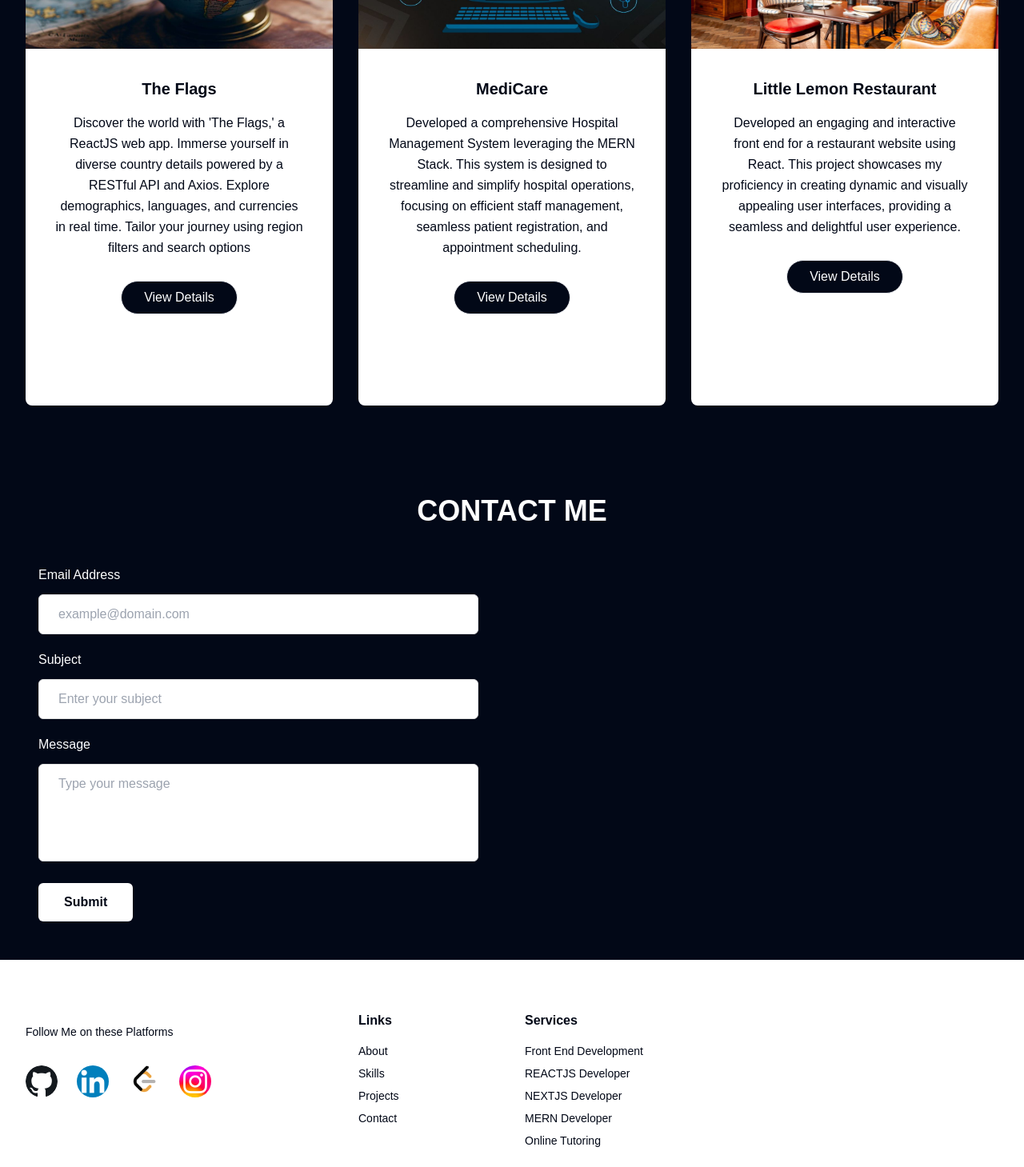
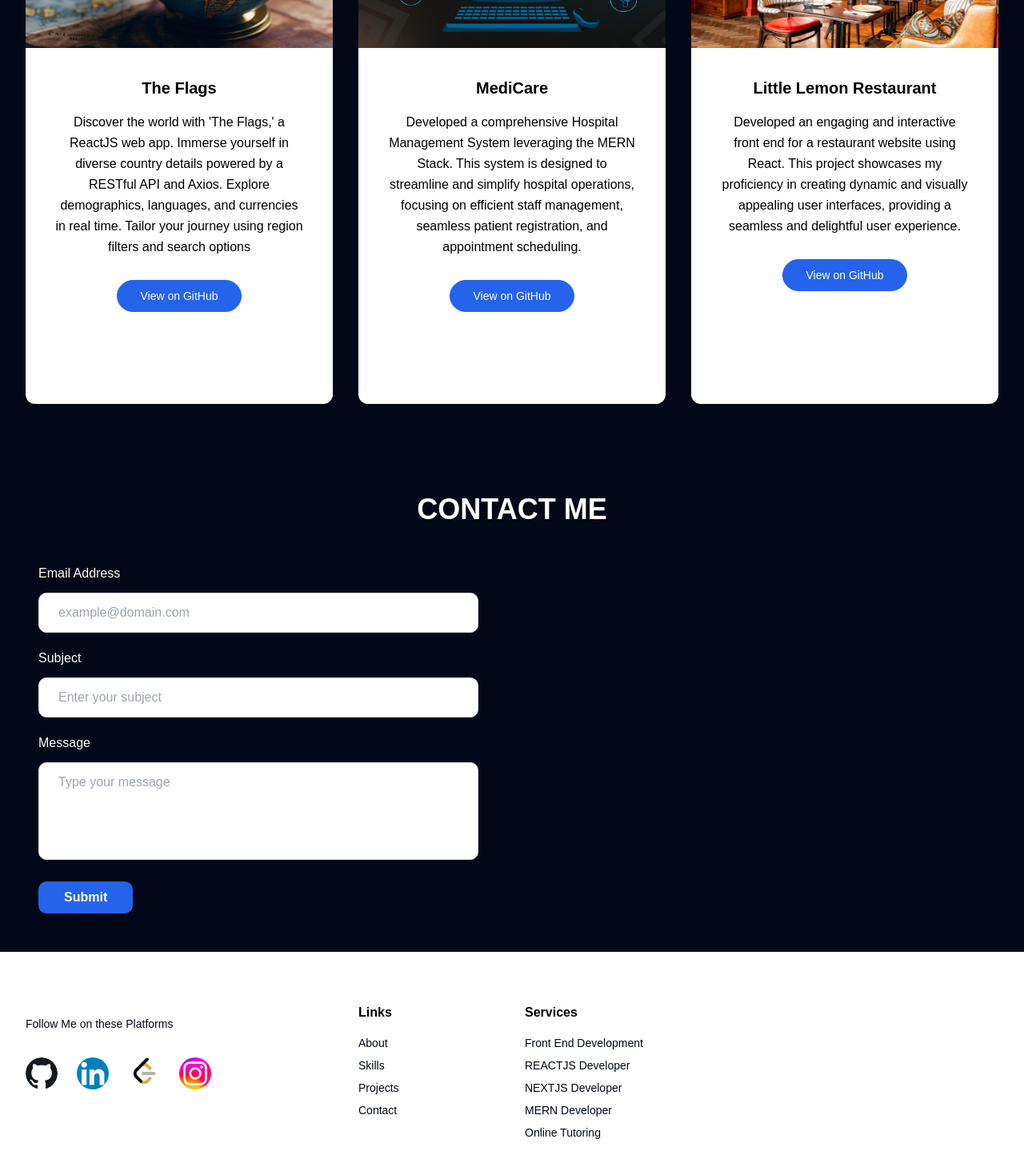
Before and after one commit to Faareh-Ahmed/Portfolio, a Next.js app: page / in a window 1280 px wide. Shown: the part 1814-3273 px from the top of the page at 80% size. Built offline with nearby package versions, Linux system fonts and the light colour scheme; a web font is replaced by a local one.

Commit message:
Added Social Media Links and Shadcn Theming

```diff
--- a/app/globals.css
+++ b/app/globals.css
@@ -1,77 +1,54 @@
 @tailwind base;
 @tailwind components;
 @tailwind utilities;
+
+
+
 
 
 @layer base {
   :root {
     --background: 0 0% 100%;
     --foreground: 222.2 84% 4.9%;
-
     --card: 0 0% 100%;
     --card-foreground: 222.2 84% 4.9%;
-
     --popover: 0 0% 100%;
     --popover-foreground: 222.2 84% 4.9%;
-
-    --primary: 222.2 47.4% 11.2%;
+    --primary: 221.2 83.2% 53.3%;
     --primary-foreground: 210 40% 98%;
-
     --secondary: 210 40% 96.1%;
     --secondary-foreground: 222.2 47.4% 11.2%;
-
     --muted: 210 40% 96.1%;
     --muted-foreground: 215.4 16.3% 46.9%;
-
     --accent: 210 40% 96.1%;
     --accent-foreground: 222.2 47.4% 11.2%;
-
     --destructive: 0 84.2% 60.2%;
     --destructive-foreground: 210 40% 98%;
-
     --border: 214.3 31.8% 91.4%;
     --input: 214.3 31.8% 91.4%;
-    --ring: 222.2 84% 4.9%;
-
-    --radius: 0.5rem;
+    --ring: 221.2 83.2% 53.3%;
+    --radius: 0.75rem;
   }
 
   .dark {
     --background: 222.2 84% 4.9%;
     --foreground: 210 40% 98%;
-
     --card: 222.2 84% 4.9%;
     --card-foreground: 210 40% 98%;
-
     --popover: 222.2 84% 4.9%;
     --popover-foreground: 210 40% 98%;
-
-    --primary: 210 40% 98%;
+    --primary: 217.2 91.2% 59.8%;
     --primary-foreground: 222.2 47.4% 11.2%;
-
     --secondary: 217.2 32.6% 17.5%;
     --secondary-foreground: 210 40% 98%;
-
     --muted: 217.2 32.6% 17.5%;
     --muted-foreground: 215 20.2% 65.1%;
-
     --accent: 217.2 32.6% 17.5%;
     --accent-foreground: 210 40% 98%;
-
     --destructive: 0 62.8% 30.6%;
     --destructive-foreground: 210 40% 98%;
-
     --border: 217.2 32.6% 17.5%;
     --input: 217.2 32.6% 17.5%;
-    --ring: 212.7 26.8% 83.9%;
+    --ring: 224.3 76.3% 48%;
   }
 }
-
-@layer base {
-  * {
-    @apply border-border;
-  }
-  body {
-    @apply bg-foreground text-foreground;
-  }
-}
--- a/components/mycomponents/about.js
+++ b/components/mycomponents/about.js
@@ -44,7 +44,7 @@ export default function About() {
                         </h1>
                         <p className="tracking-wide text-background text-2xl  md:text-2xl">I am Meta Certified Front-End-Developer currently pursuing Software Engineering from NUST SEECS</p>
                         <div className="mt-6">
-                            <Button className='transition duration-300 ease-in-out bg-background text-foreground hover:bg-white hover:text-black'>Download CV</Button>
+                            <Button className='transition duration-300 ease-in-out bg-primary text-background  '>Download CV</Button>
                         </div>
                     </div>
                 </div>
--- a/components/mycomponents/contact.js
+++ b/components/mycomponents/contact.js
@@ -53,9 +53,9 @@ export default function Contact() {
                             ></textarea>
                         </div>
                         <div>
-                            <button className="hover:shadow-form rounded-md bg-background py-3 px-8 text-base font-semibold text-foreground outline-none">
+                            <Button className="hover:shadow-form rounded-md bg-primary py-3 px-8 text-base font-semibold text-background outline-none ">
                                 Submit
-                            </button>
+                            </Button>
                         </div>
 
 
--- a/components/mycomponents/footer.js
+++ b/components/mycomponents/footer.js
@@ -19,26 +19,33 @@ export default function Footer() {
                             </p>
                             <div className="flex mt-8 space-x-6 text-foreground">
 
-                                <Avatar>
+                                <a href="https://github.com/Faareh-Ahmed" target="_blank" rel="noopener noreferrer">
+                                    <Avatar className='hover:scale-105'>
                                         <AvatarImage src='/img/github.png' />
                                         <AvatarFallback>CN</AvatarFallback>
                                     </Avatar>
+                                </a>
 
-
-                                <Avatar>
+                                <a href="https://www.linkedin.com/in/faareh-ahmed/" target="_blank" rel="noopener noreferrer">
+                                    <Avatar className='hover:scale-105'>
                                         <AvatarImage src='/img/Linkedin.png' />
                                         <AvatarFallback>CN</AvatarFallback>
                                     </Avatar>
+                                </a>
 
-                                <Avatar>
+                                <a href="https://leetcode.com/faareh_ahmed/" target="_blank" rel="noopener noreferrer">
+                                    <Avatar className='hover:scale-105'>
                                         <AvatarImage src='/img/leetcode.png' />
                                         <AvatarFallback>CN</AvatarFallback>
                                     </Avatar>
+                                </a>
 
-                                <Avatar>
+                                <a href="https://www.instagram.com/faareh_a6/" target="_blank" rel="noopener noreferrer">
+                                    <Avatar className='hover:scale-105'>
                                         <AvatarImage src='/img/insta.png' />
                                         <AvatarFallback>CN</AvatarFallback>
                                     </Avatar>
+                                </a>
 
                             </div>
                         </div>
--- a/components/mycomponents/navbar.js
+++ b/components/mycomponents/navbar.js
@@ -20,10 +20,10 @@ export default function Navbar() {
                 </div>
                 <nav className={`flex-col flex-grow pb-4 md:pb-0 ${open ? 'flex' : 'hidden'} md:flex md:justify-end md:flex-row`}>
 
-                    <a className="px-4 py-2 mt-2 text-sm font-semibold text-foreground rounded-lg  md:mt-0 hover:text-background  hover:bg-foreground " href="#">ABOUT</a>
-                    <a className="px-4 py-2 mt-2 text-sm font-semibold text-foreground rounded-lg  md:mt-0 hover:text-background  hover:bg-foreground " href="#">SKILLS</a>
-                    <a className="px-4 py-2 mt-2 text-sm font-semibold text-foreground rounded-lg  md:mt-0 hover:text-background  hover:bg-foreground " href="#">PROJECTS</a>
-                    <a className="px-4 py-2 mt-2 text-sm font-semibold text-foreground rounded-lg  md:mt-0 hover:text-background  hover:bg-foreground " href="#">CONTACT</a>
+                    <a className="px-4 py-2 mt-2 text-sm font-semibold text-foreground rounded-lg  md:mt-0 hover:text-background  hover:bg-primary " href="#">ABOUT</a>
+                    <a className="px-4 py-2 mt-2 text-sm font-semibold text-foreground rounded-lg  md:mt-0 hover:text-background  hover:bg-primary " href="#">SKILLS</a>
+                    <a className="px-4 py-2 mt-2 text-sm font-semibold text-foreground rounded-lg  md:mt-0 hover:text-background  hover:bg-primary " href="#">PROJECTS</a>
+                    <a className="px-4 py-2 mt-2 text-sm font-semibold text-foreground rounded-lg  md:mt-0 hover:text-background  hover:bg-primary " href="#">CONTACT</a>
                 </nav>
             </div>
         </div>
--- a/components/mycomponents/projects.js
+++ b/components/mycomponents/projects.js
@@ -3,6 +3,7 @@ import Image from "next/image";
 import Flags from "@/assets/Flags.jpg"
 import MediCare from "@/assets/MediCare.jpg"
 import LittleLemon2 from "@/assets/LittleLemon2.jpg"
+import { Button } from "../ui/button";
 
 export default function Projects() {
 
@@ -31,9 +32,9 @@ export default function Projects() {
                                     </h3>
                                     <p className="text-base text-body-color leading-relaxed mb-7">
                                         Discover the world with 'The Flags,' a ReactJS web app. Immerse yourself in diverse country details powered by a RESTful API and Axios. Explore demographics, languages, and currencies in real time. Tailor your journey using region filters and search options                                    </p>
-                                    <a href="javascript:void(0)" className=" inline-block py-2 px-7 border border-[#E5E7EB] rounded-full text-base text-background bg-foreground  font-medium hover:border-primary hover:bg-primary hover:text-white transition ">
-                                        View Details
-                                    </a>
+                                    <Button href="javascript:void(0)" className=" inline-block py-2 px-7 border border-ring rounded-full text-background bg-primary  font-medium  transition ">
+                                        View on GitHub
+                                    </Button>
                                 </div>
                             </div>
                         </div>
@@ -52,9 +53,9 @@ export default function Projects() {
                                     </h3>
                                     <p className="text-base text-body-color leading-relaxed mb-7">
                                         Developed a comprehensive Hospital Management System leveraging the MERN Stack. This system is designed to streamline and simplify hospital operations, focusing on efficient staff management, seamless patient registration, and appointment scheduling.                                    </p>
-                                    <a href="javascript:void(0)" className=" inline-block py-2 px-7 border border-[#E5E7EB] rounded-full text-background bg-foreground  font-medium hover:border-primary hover:bg-primary hover:text-white transition ">
-                                        View Details
-                                    </a>
+                                    <Button href="javascript:void(0)" className=" inline-block py-2 px-7 border border-ring rounded-full text-background bg-primary  font-medium  transition ">
+                                        View on GitHub
+                                    </Button>
                                 </div>
                             </div>
                         </div>
@@ -73,9 +74,9 @@ export default function Projects() {
                                     </h3>
                                     <p className="text-base text-body-color leading-relaxed mb-7">
                                         Developed an engaging and interactive front end for a restaurant website using React. This project showcases my proficiency in creating dynamic and visually appealing user interfaces, providing a seamless and delightful user experience.                                    </p>
-                                    <a href="javascript:void(0)" className=" inline-block py-2 px-7 border border-[#E5E7EB] rounded-full text-background bg-foreground  font-medium hover:border-primary hover:bg-primary hover:text-white transition ">
-                                        View Details
-                                    </a>
+                                    <Button href="javascript:void(0)" className=" inline-block py-2 px-7 border border-ring rounded-full text-background bg-primary  font-medium  transition ">
+                                        View on GitHub
+                                    </Button>
                                 </div>
                             </div>
                         </div>
```
Lines whose indentation alone changed are shown as unchanged.
